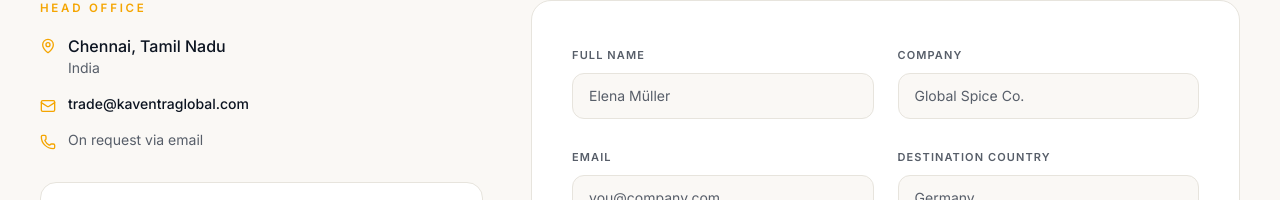
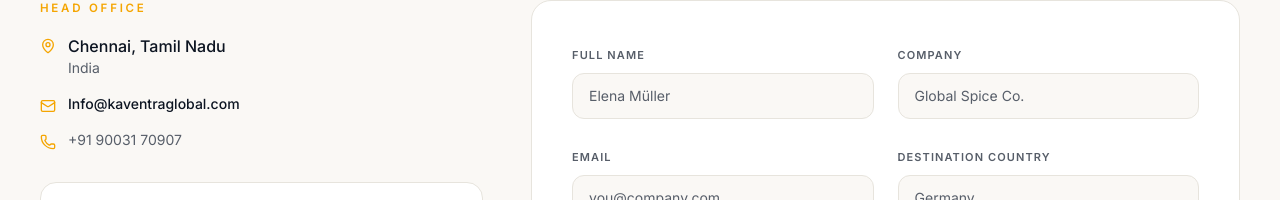
Before and after one commit to GaneshPrasad14/Kaventra, a React (Vite) app: page /contact in a window 1280 px wide. Shown: the part 677-877 px from the top of the page. Built offline with nearby package versions, Linux system fonts and the light colour scheme; a web font is replaced by a local one.

Commit message:
Update contact.tsx

```diff
--- a/src/routes/contact.tsx
+++ b/src/routes/contact.tsx
@@ -10,7 +10,7 @@ export const Route = createFileRoute("/contact")({
       {
         name: "description",
         content:
-          "Let's talk about your sourcing requirements. Chennai, Tamil Nadu · trade@kaventraglobal.com",
+          "Let's talk about your sourcing requirements. Chennai, Tamil Nadu · Info@kaventraglobal.com",
       },
       { property: "og:title", content: "Contact — Kaventra Global Traders" },
       {
@@ -98,16 +98,16 @@ function ContactPage() {
                 <div className="flex items-start gap-3">
                   <Mail className="mt-1 h-4 w-4 shrink-0 text-turmeric" />
                   <a
-                    href="mailto:trade@kaventraglobal.com"
+                    href="mailto:Info@kaventraglobal.com"
                     className="text-sm font-medium text-foreground hover:text-turmeric"
                   >
-                    trade@kaventraglobal.com
+                    Info@kaventraglobal.com
                   </a>
                 </div>
                 <div className="flex items-start gap-3">
                   <Phone className="mt-1 h-4 w-4 shrink-0 text-turmeric" />
                   <p className="text-sm text-muted-foreground">
-                    On request via email
+                    +91 90031 70907
                   </p>
                 </div>
               </div>
```
